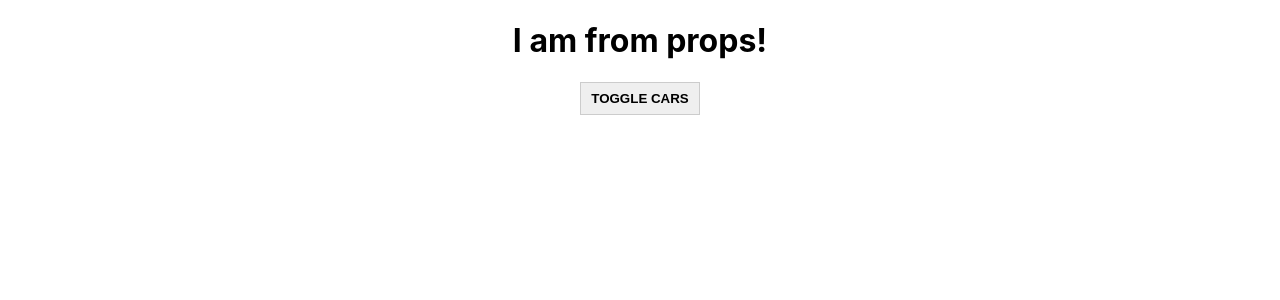
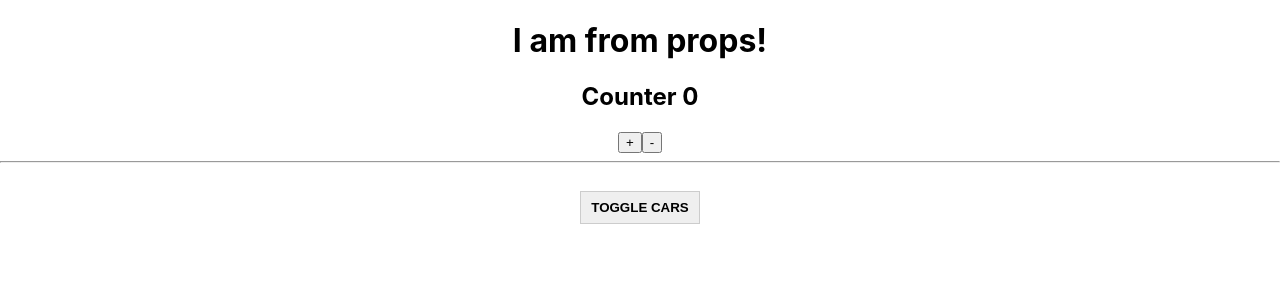
Before and after one commit to Loriella/react-theory, a React app: page / in a window 1280 px wide. Shown: the top 300 px of the page. Built offline with nearby package versions, Linux system fonts and the light colour scheme.

Commit message:
Fragments. Part 1

```diff
--- a/src/App.js
+++ b/src/App.js
@@ -2,6 +2,7 @@
 import './App.scss';
 import Car from './Car/Car';
 import ErrorBoundary from './ErrorBoundary/ErrorBoundary';
+import Counter from './Counter/Counter';
 
 class App extends Component {
 
@@ -12,8 +13,8 @@
     this.state = {
       cars: [
         {name: 'Ford', year: 2018},
-        {name: 'Audi', year: 2016},
-        {name: 'Mazda', year: 2010}
+        // {name: 'Audi', year: 2016},
+        // {name: 'Mazda', year: 2010}
       ],
       pageTitle: 'React components',
       showCars: false
@@ -79,7 +80,12 @@
       <div style={divStyle}>
         {/*<h1>{this.state.pageTitle}</h1>*/}
         <h1>{this.props.title}</h1>
+
+        <Counter/>
+
+        <hr/>
         <button
+          style={{marginTop: 20}}
           className={'AppButton'}
           onClick={this.toggleCarsHandler}
         >Toggle cars
--- a/src/Car/Car.js
+++ b/src/Car/Car.js
@@ -37,9 +37,9 @@
   render() {
     console.log('Car render');
 
-    if (Math.random() > 0.7) {
-      throw new Error('Car random failed')
-    }
+    // if (Math.random() > 0.7) {
+    //   throw new Error('Car random failed')
+    // }
 
     const inputClasses = [classes.input];
 
--- /dev/null
+++ b/src/Counter/Counter.js
@@ -0,0 +1,30 @@
+import React, {Component} from 'react';
+
+export default class Counter extends Component {
+  state = {
+    counter: 0
+  };
+
+  addCounter = () => {
+    this.setState({
+      counter: this.state.counter + 1
+    })
+  };
+
+  render() {
+    // return (
+    //   <div>
+    //     <h2>Counter {this.state.counter}</h2>
+    //     <button onClick={this.addCounter}>+</button>
+    //     <button
+    //       onClick={() => this.setState({counter: this.state.counter - 1})}
+    //     >-</button>
+    //   </div>
+    // )
+    return [
+        <h2 key={'1'}>Counter {this.state.counter}</h2>,
+        <button key={'2'} onClick={this.addCounter}>+</button>,
+        <button key={'3'} onClick={() => this.setState({counter: this.state.counter - 1})}>-</button>
+    ]
+  }
+}
```
